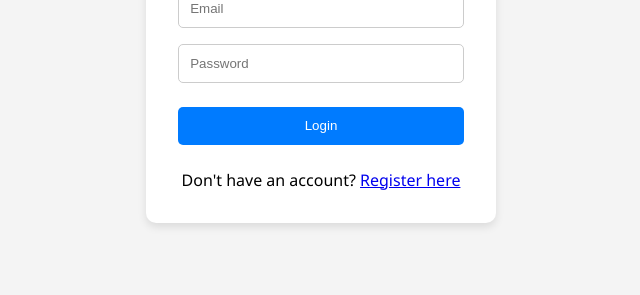
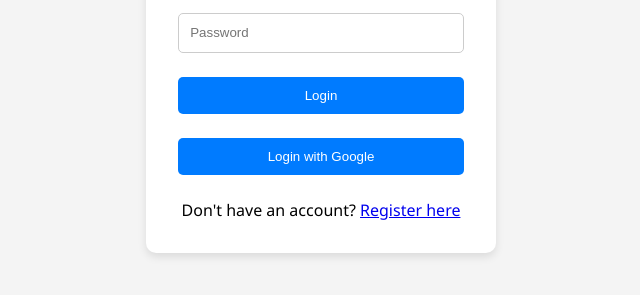
Before and after one commit to hailolaa/CodeAlpha_Social-Media-Platform, a plain HTML site: page frontend/login.html in a window 1280 px wide. Shown: the part 339-634 px from the top of the page, without its empty margins (319-959 px from the left). Drawn offline with Linux system fonts and the light colour scheme.

Commit message:
Update login.html

```diff
--- a/frontend/login.html
+++ b/frontend/login.html
@@ -13,6 +13,7 @@
       <input type="email" placeholder="Email" id="email" required>
       <input type="password" placeholder="Password" id="password" required>
       <button type="submit">Login</button>
+      <button type="button" id="googleLogin">Login with Google</button>
     </form>
     <p>Don't have an account? <a href="register.html">Register here</a></p>
   </div>
```
